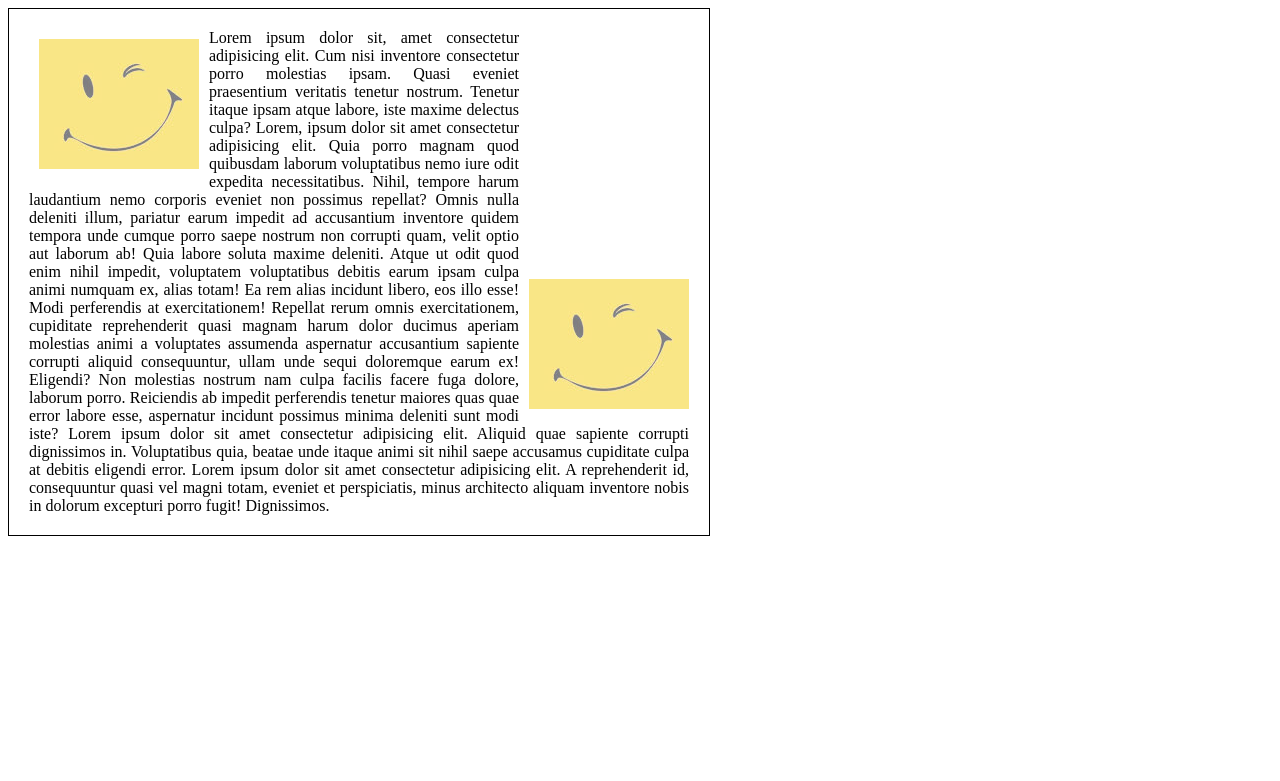
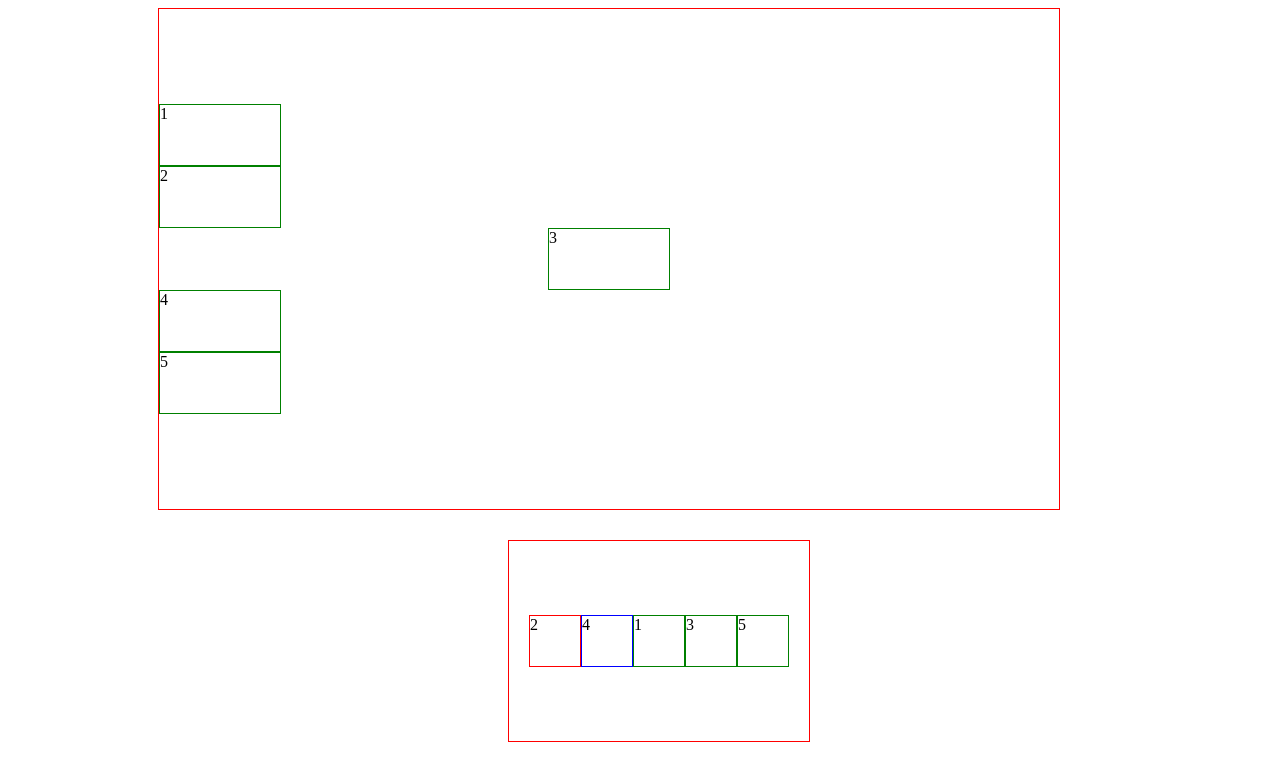
Before and after one commit to admin1979/projects, a PHP site: page / in a window 1280 px wide. Shown: the top 781 px of the page. Run offline with PHP 8.4, Linux system fonts and the light colour scheme.

Commit message:
99.Порядок flex блоков через CSS

```diff
--- a/JS/codemu/codemuhtml/index.html
+++ b/JS/codemu/codemuhtml/index.html
@@ -9,31 +9,20 @@
 </head>
 
 <body>
-  <div>
-    <p>
-      <img class="img1" src="images/img1.png" alt="">
+  <div class="parent">
+    <div class="child">1</div>
+    <div class="child ">2</div>
+    <div class="child elem">3</div>
+    <div class="child">4</div>
+    <div class="child">5</div>
+  </div>
 
-      <img class="img2" src="images/img1.png" alt="">
-      Lorem ipsum dolor sit, amet consectetur adipisicing elit. Cum nisi inventore consectetur porro molestias ipsam.
-      Quasi eveniet praesentium veritatis tenetur nostrum. Tenetur itaque ipsam atque labore, iste maxime delectus
-      culpa?
-      Lorem, ipsum dolor sit amet consectetur adipisicing elit. Quia porro magnam quod quibusdam laborum voluptatibus
-      nemo iure odit expedita necessitatibus. Nihil, tempore harum laudantium nemo corporis eveniet non possimus
-      repellat?
-      Omnis nulla deleniti illum, pariatur earum impedit ad accusantium inventore quidem tempora unde cumque porro saepe
-      nostrum non corrupti quam, velit optio aut laborum ab! Quia labore soluta maxime deleniti.
-      Atque ut odit quod enim nihil impedit, voluptatem voluptatibus debitis earum ipsam culpa animi numquam ex, alias
-      totam! Ea rem alias incidunt libero, eos illo esse! Modi perferendis at exercitationem!
-      Repellat rerum omnis exercitationem, cupiditate reprehenderit quasi magnam harum dolor ducimus aperiam molestias
-      animi a voluptates assumenda aspernatur accusantium sapiente corrupti aliquid consequuntur, ullam unde sequi
-      doloremque earum ex! Eligendi?
-      Non molestias nostrum nam culpa facilis facere fuga dolore, laborum porro. Reiciendis ab impedit perferendis
-      tenetur maiores quas quae error labore esse, aspernatur incidunt possimus minima deleniti sunt modi iste?
-      Lorem ipsum dolor sit amet consectetur adipisicing elit. Aliquid quae sapiente corrupti dignissimos in.
-      Voluptatibus quia, beatae unde itaque animi sit nihil saepe accusamus cupiditate culpa at debitis eligendi error.
-      Lorem ipsum dolor sit amet consectetur adipisicing elit. A reprehenderit id, consequuntur quasi vel magni totam,
-      eveniet et perspiciatis, minus architecto aliquam inventore nobis in dolorum excepturi porro fugit! Dignissimos.
-    </p>
+  <div class="parent1">
+    <div class="chi_da">1</div>
+    <div class="chi_da elem_da">2</div>
+    <div class="chi_da">3</div>
+    <div class="chi_da elem_da2">4</div>
+    <div class="chi_da">5</div>
   </div>
 </body>
 
--- a/JS/codemu/codemuhtml/style.css
+++ b/JS/codemu/codemuhtml/style.css
@@ -1,24 +1,53 @@
-/* 79.Введение в свойство float */
-div {
-  width: 700px;
-  border: 1px solid black;
-  text-align: justify;
+/* 91.Размещение флекс элементов в ряд или колонку */
+.parent {
+  display: flex;
+  flex-direction: column;
+  justify-content: center;
+  align-items: stretch;
+  width: 900px;
+  height: 500px;
+  border: 1px solid red;
+  margin-left: 150px;
 }
 
-p {
-  margin: 20px;
-  /* padding-left: 30px; */
-
+.child {
+  width: 120px;
+  height: 60px;
+  border: 1px solid green;
+  /* margin: 10px; */
 }
 
-.img1 {
-  float: left;
-  margin: 10px;
-  opacity: 0.5;
+.elem {
+  align-self: center;
 }
 
-.img2 {
-  float: right;
-  margin: 250px 0 auto 10px;
-  opacity: 0.5;
+/* 98.Выравнивание отдельного элемента в flex модели */
+
+/* 99.Порядок flex блоков через CSS */
+
+.parent1 {
+  display: flex;
+  flex-direction: row;
+  justify-content: center;
+  align-items: center;
+  width: 300px;
+  height: 200px;
+  border: 1px solid red;
+  margin: 30px 0 50px 500px;
 }
+
+.chi_da {
+  width: 50px;
+  height: 50px;
+  border: 1px solid green;
+}
+
+.elem_da {
+  order: -1;
+  border: 1px solid red;
+}
+
+.elem_da2 {
+  order: -1;
+  border: 1px solid blue;
+}
```
Also changed, not shown: JS/codemu/codemuJS/script2.js (+97 -1 lines).
